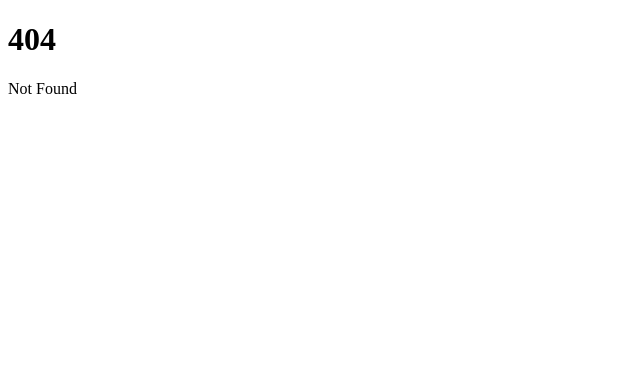
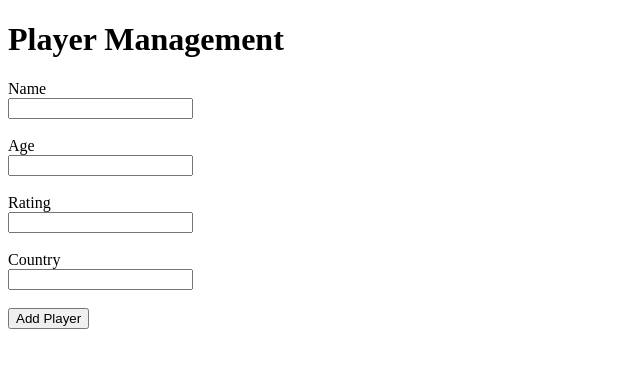
Before and after one commit to Saketbishnu/Chess_Tournament, a SvelteKit app: page /players in a window 1280 px wide. Before the commit this address had no page. Shown: the top 368 px of the page, without its empty margins (0-640 px from the left). Built offline with nearby package versions, Linux system fonts and the light colour scheme.

Commit message:
created player management form

```diff
--- /dev/null
+++ b/src/routes/players/+page.svelte
@@ -0,0 +1,40 @@
+<script>
+let name = $state("");
+let age = $state("");
+let rating = $state("");
+let country = $state("");
+</script>
+
+<h1>Player Management</h1>
+
+<form>
+    <div>
+        <label>Name</label><br>
+        <input bind:value={name} type="text" />
+    </div>
+
+    <br>
+
+    <div>
+        <label>Age</label><br>
+        <input bind:value={age} type="number" />
+    </div>
+
+    <br>
+
+    <div>
+        <label>Rating</label><br>
+        <input bind:value={rating} type="number" />
+    </div>
+
+    <br>
+
+    <div>
+        <label>Country</label><br>
+        <input bind:value={country} type="text" />
+    </div>
+
+    <br>
+
+    <button>Add Player</button>
+</form>
```
